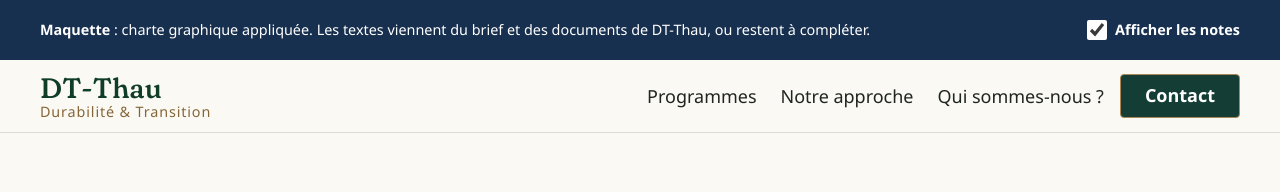
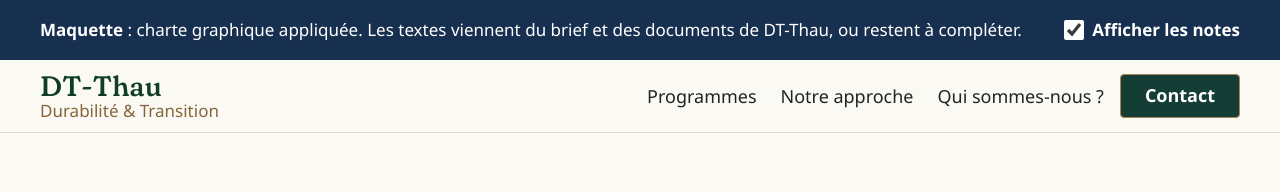
Before and after one commit to Temps0/Website_Fred_DT-Thau, an Astro site: page /confidentialite in a window 1280 px wide. Shown: the top 192 px of the page. Built offline with nearby package versions, Linux system fonts and the light colour scheme; Astro itself is replaced by a stand-in of ours.

Commit message:
feat(typography): keep small text at 16px or more
Hints, privacy notes, the footer and the header tagline were set at
13 to 14px, below a comfortable reading size for running text,
especially on phones.

- Raise the small step to 16px on phones and 17px on wide screens;
  secondary text stays apart through its muted colour
- Keep the header tagline on one line and drop its letter-spacing, so
  the larger size does not push the header onto two rows

```diff
--- a/src/components/SiteHeader.astro
+++ b/src/components/SiteHeader.astro
@@ -104,7 +104,7 @@ const isCurrent = (href: string) => currentPath === href || currentPath === href
     color: var(--color-accent-text);
     font-family: var(--font-body);
     font-size: var(--step--1);
-    letter-spacing: var(--tracking-wide);
+    white-space: nowrap;
   }
 
   .site-nav {
--- a/src/styles/tokens.css
+++ b/src/styles/tokens.css
@@ -25,10 +25,11 @@
   --weight-bold: 700;
 
   /*
-   * Fluid text scale: ratio 1.2 at 360px viewport -> 1.25 at 1280px (base 16 -> 18px).
-   * The two title steps below depart from it on purpose.
+   * Fluid text scale, steps 0 to 3: ratio 1.2 at 360px viewport -> 1.25 at 1280px (base
+   * 16 -> 18px). The small step and the two title steps below depart from it on purpose.
    */
-  --step--1: clamp(0.833rem, 0.807rem + 0.116vw, 0.9rem);
+  /* Small text (hints, notes, footer) never goes under 16px: it sets apart by colour. */
+  --step--1: clamp(1rem, 0.976rem + 0.109vw, 1.0625rem);
   --step-0: clamp(1rem, 0.951rem + 0.217vw, 1.125rem);
   --step-1: clamp(1.2rem, 1.119rem + 0.359vw, 1.406rem);
   --step-2: clamp(1.44rem, 1.316rem + 0.553vw, 1.758rem);
```
